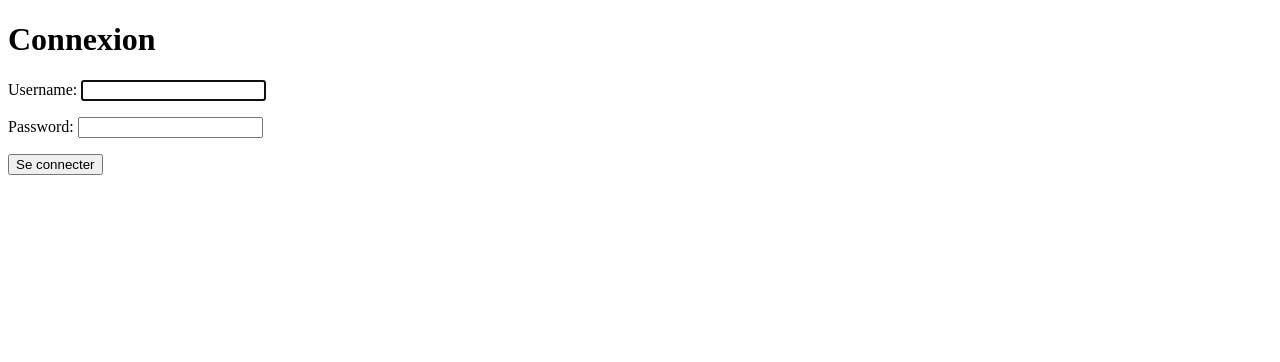
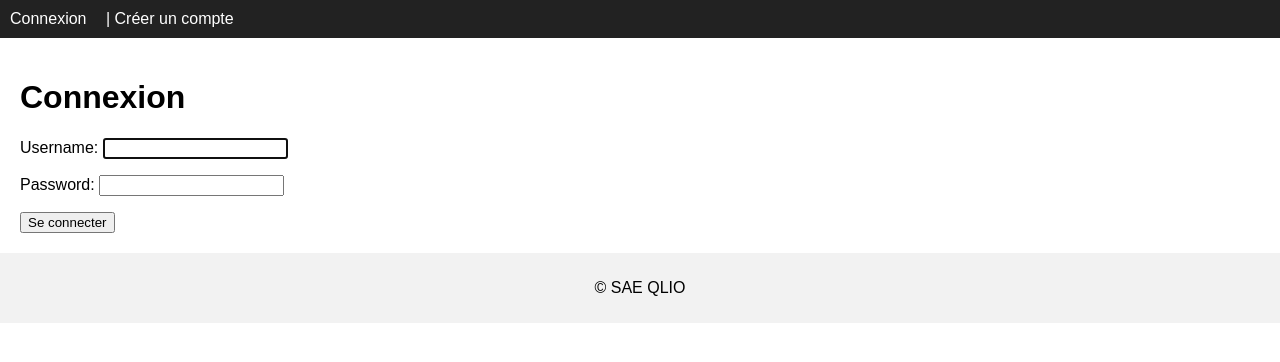
Before and after one commit to ael-brt/qlio_dash, a Django app: page /accounts/login/ in a window 1280 px wide. Shown: the top 362 px of the page. Run offline with Django 5.2, Linux system fonts and the light colour scheme.

Commit message:
Ajout du layout base.html + gestion utilisateurs

```diff
--- a/accounts/urls.py
+++ b/accounts/urls.py
@@ -1,7 +1,9 @@
 from django.urls import path
 from django.contrib.auth.views import LoginView, LogoutView
+from .views import signup
 
 urlpatterns = [
     path('login/',  LoginView.as_view(template_name='registration/login.html'), name='login'),
-    path('logout/', LogoutView.as_view(), name='logout'),
+    path('logout/', LogoutView.as_view(next_page='login'), name='logout'),  # <--- ajout next_page
+    path('signup/', signup, name='signup'),
 ]
--- /dev/null
+++ b/core/templates/core/base.html
@@ -0,0 +1,34 @@
+<!doctype html>
+<html lang="fr">
+<head>
+  <meta charset="utf-8">
+  <title>{% block title %}QLIO Dashboard{% endblock %}</title>
+  {% load static %}
+  <link rel="stylesheet" href="{% static 'styles.css' %}">
+</head>
+<body>
+  <header>
+    <nav>
+        {% if user.is_authenticated %}
+          Bonjour {{ user.username }} |
+          <a href="{% url 'dashboard:index' %}">Dashboard</a> |
+          <form method="post" action="{% url 'logout' %}" style="display:inline;">
+            {% csrf_token %}
+            <button type="submit">Déconnexion</button>
+          </form>
+        {% else %}
+          <a href="{% url 'login' %}">Connexion</a> |
+          <a href="{% url 'signup' %}">Créer un compte</a>
+        {% endif %}
+      </nav>
+  </header>
+
+  <main>
+    {% block content %}{% endblock %}
+  </main>
+
+  <footer>
+    <p>© SAE QLIO</p>
+  </footer>
+</body>
+</html>
--- /dev/null
+++ b/static/styles.css
@@ -0,0 +1,27 @@
+body {
+    font-family: Arial, sans-serif;
+    margin: 0;
+    padding: 0;
+  }
+
+  header {
+    background: #222;
+    color: #fff;
+    padding: 10px;
+  }
+
+  nav a {
+    color: #fff;
+    margin-right: 15px;
+    text-decoration: none;
+  }
+
+  main {
+    padding: 20px;
+  }
+
+  footer {
+    background: #f2f2f2;
+    padding: 10px;
+    text-align: center;
+  }
--- a/templates/registration/login.html
+++ b/templates/registration/login.html
@@ -1,7 +1,10 @@
-<!doctype html><html lang="fr"><head><meta charset="utf-8"><title>Connexion</title></head>
-<body>
-  <h1>Connexion</h1>
-  <form method="post">{% csrf_token %} {{ form.as_p }}
-    <button type="submit">Se connecter</button>
-  </form>
-</body></html>
+{% extends "core/base.html" %}
+{% block title %}Connexion{% endblock %}
+{% block content %}
+<h1>Connexion</h1>
+<form method="post">
+  {% csrf_token %}
+  {{ form.as_p }}
+  <button type="submit">Se connecter</button>
+</form>
+{% endblock %}
```
Also changed, not shown: accounts/forms.py (added, +10 -0 lines), accounts/views.py (+13 -2 lines), templates/dashboard/index.html (+6 -8 lines), templates/registration/signup.html (added, +11 -0 lines).
